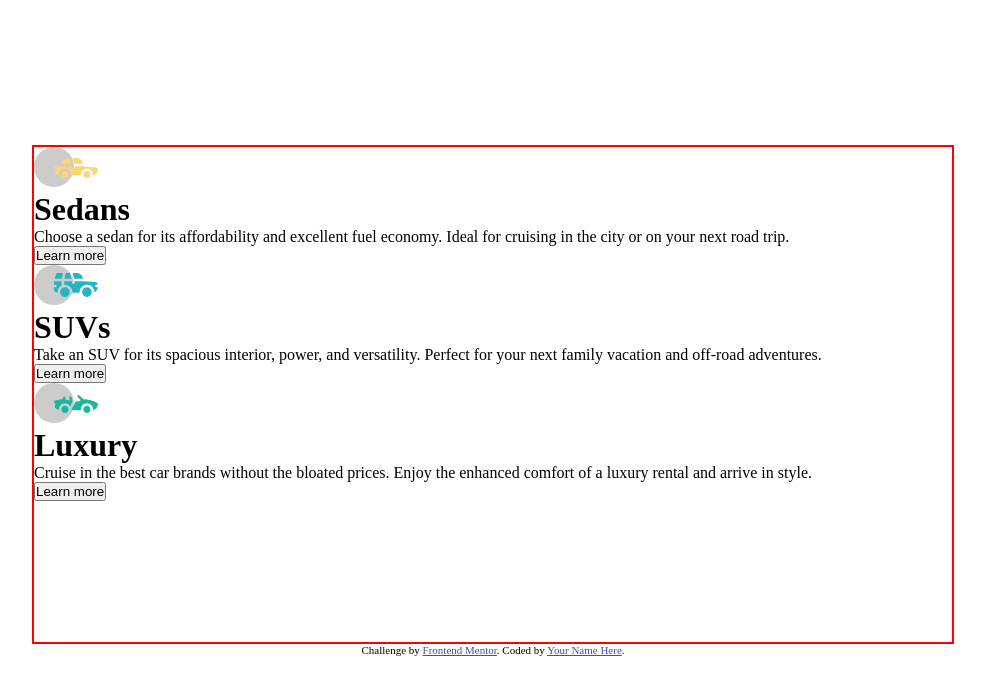
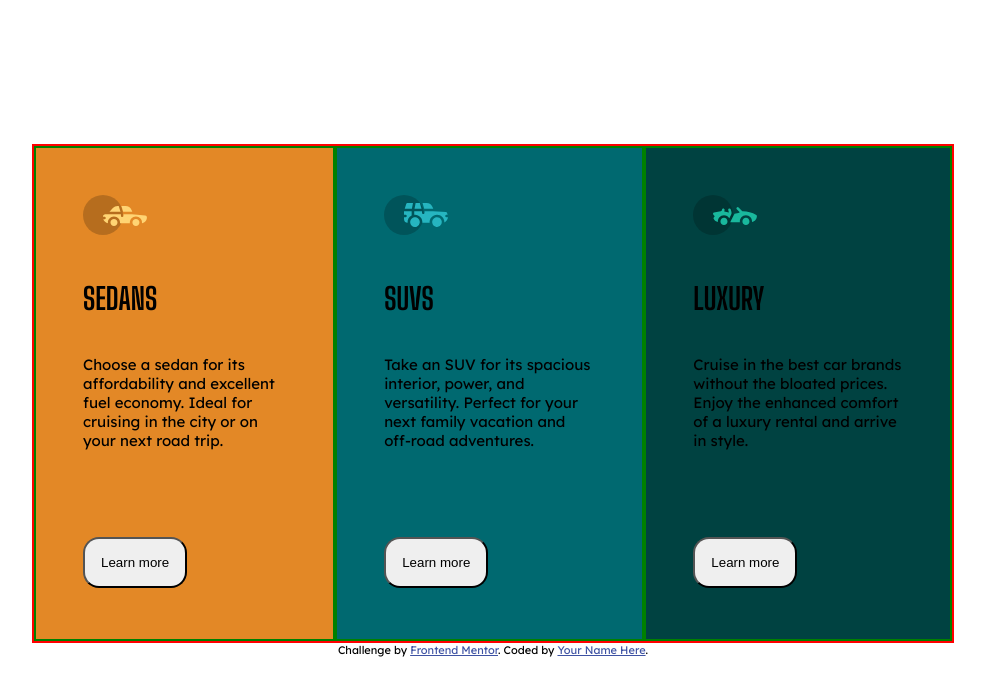
Before and after one commit to Jessicanarh/3-column-preview-card-component-main, a plain HTML site: page index.html in a window 1280 px wide. Shown: the top 696 px of the page, without its empty margins (227-1212 px from the left). Drawn offline with Linux system fonts and the light colour scheme.

Commit message:
added some css styles

```diff
--- a/style.css
+++ b/style.css
@@ -12,13 +12,42 @@ body{
    justify-content: center;
    align-items: center;
    flex-direction: column;
+   font-family: "Lexend Deca", sans-serif;
+   font-weight: 400;
+   font-size: 0.9375rem;
 }
 .parentcontainer{
     width: 57.625rem;
     height: 31.1875rem;
     border: 2px solid red;
+display: flex;
+}
+.car{
+    border: 2px solid green;
+padding: 2.9375rem;
+background-color: hsl(31, 77%, 52%)
+}
+.car:nth-child(2){
+background-color:  hsl(184, 100%, 22%);
+}
+.car:nth-child(3){
+    background-color: hsl(179, 100%, 13%);
+}
+ h1{
+padding-top: 2.5625rem;
+font-family: "Big Shoulders Display", sans-serif;
+font-weight: 700;
+text-transform: uppercase;
+}
+p{
+    padding-top: 2.4375rem;
+    padding-bottom: 5.4375rem;
+}
+button{
+    padding: 1rem;
+    border-radius: 1rem;
+}
 
-}
 
 
 
```
